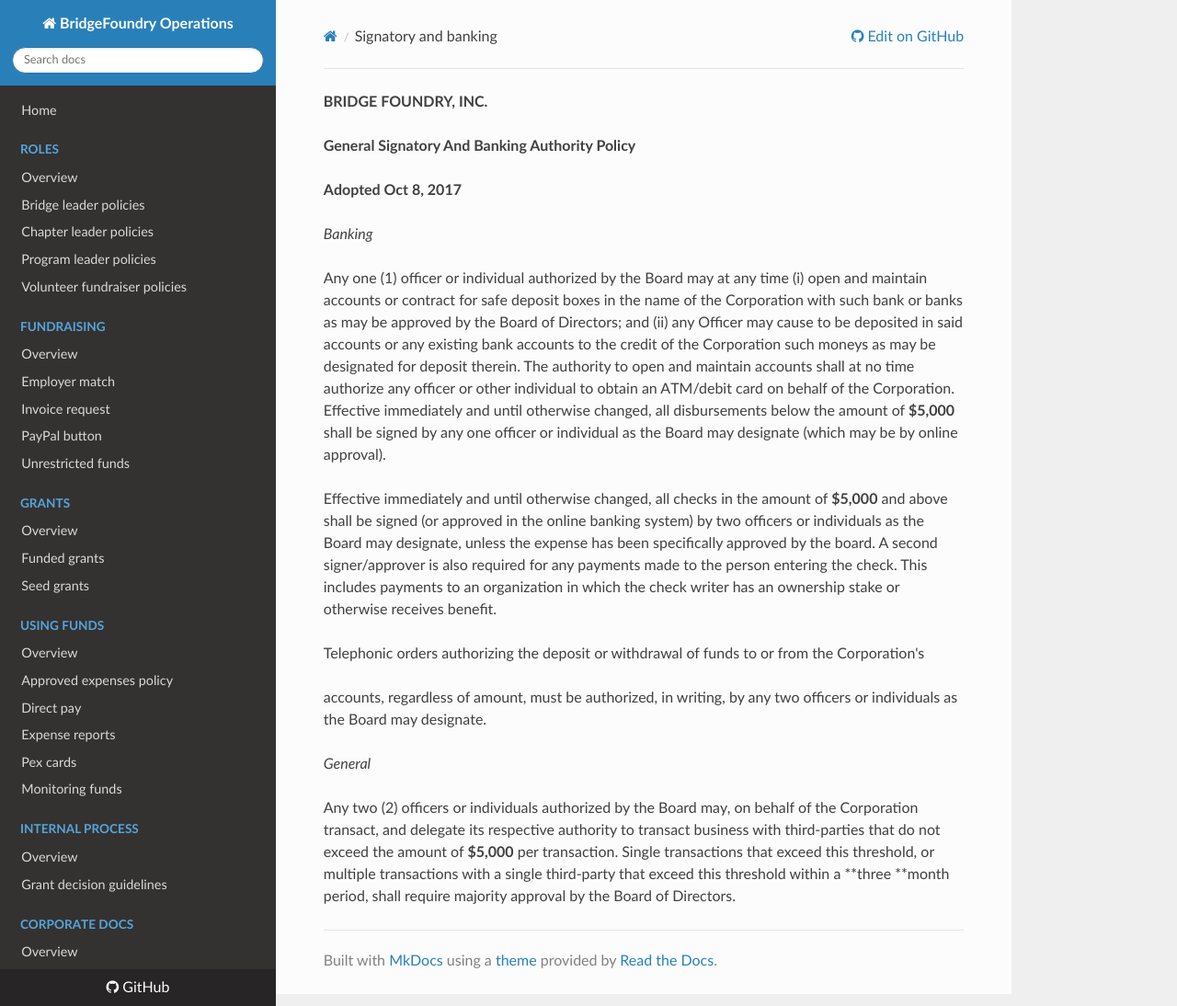
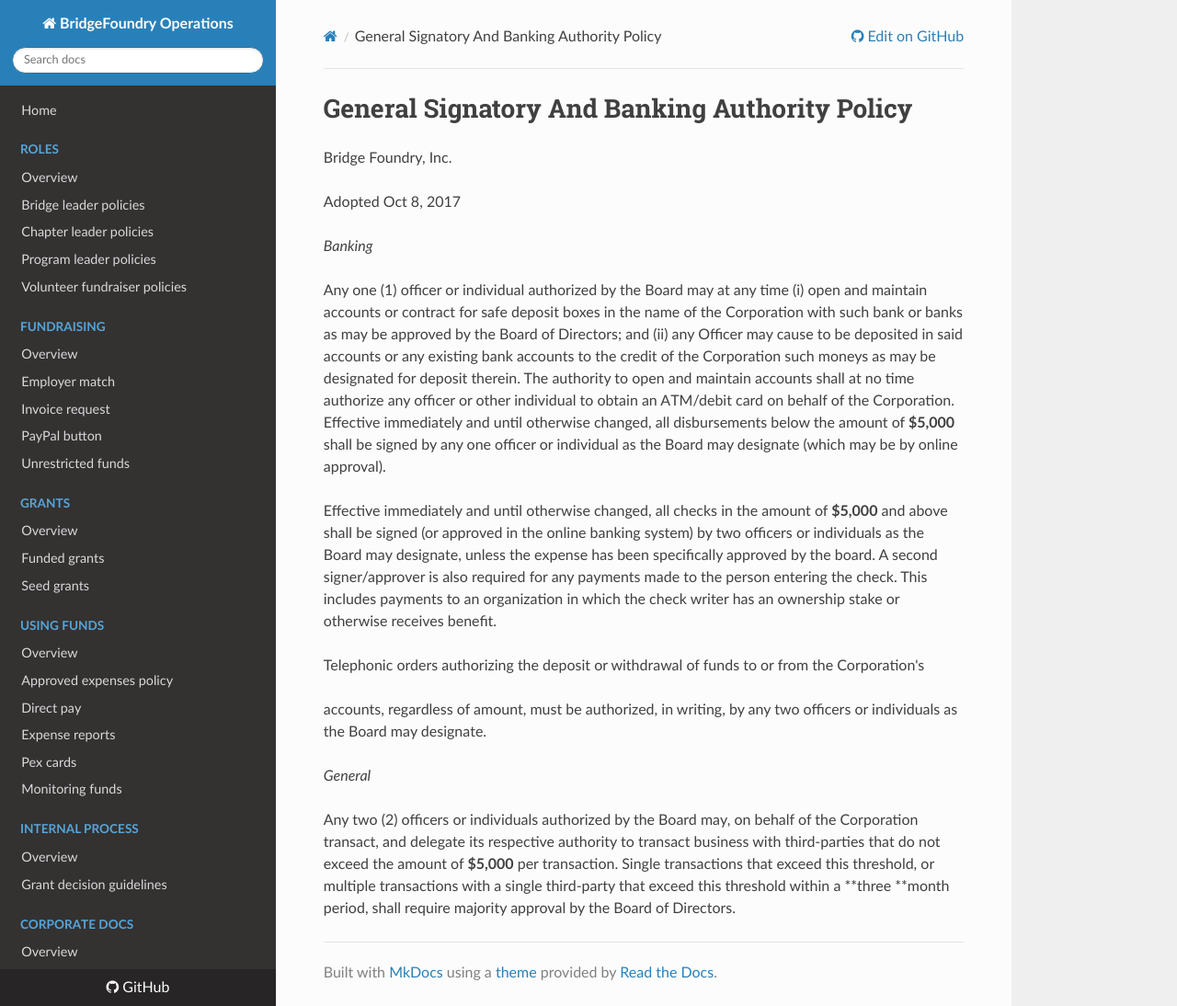
Before and after one commit to Satsaimistoowqp/bridgefoundry-operations, an MkDocs documentation site: the page built from docs/corporate-docs/policy/signatory-and-banking.md, in a window 1280 px wide and 1094 px high. Shown: the whole window at 92% size. Built offline with MkDocs 1.6.1, drawn with Linux system fonts in a browser that asks for light colours; nearby versions of some CDN libraries; old or Windows-style settings are respelled for this version of MkDocs.

Commit message:
consistent headers

```diff
--- a/docs/corporate-docs/policy/signatory-and-banking.md
+++ b/docs/corporate-docs/policy/signatory-and-banking.md
@@ -1,8 +1,10 @@
-**BRIDGE FOUNDRY, INC.**
 
-**General Signatory And Banking Authority Policy**
+# General Signatory And Banking Authority Policy
 
-**Adopted Oct 8, 2017**
+Bridge Foundry, Inc.
+
+Adopted Oct 8, 2017
+
 
 _Banking_
 
```
Also changed, not shown: docs/corporate-docs/policy/gift-acceptance.md (+1 -1 lines).
